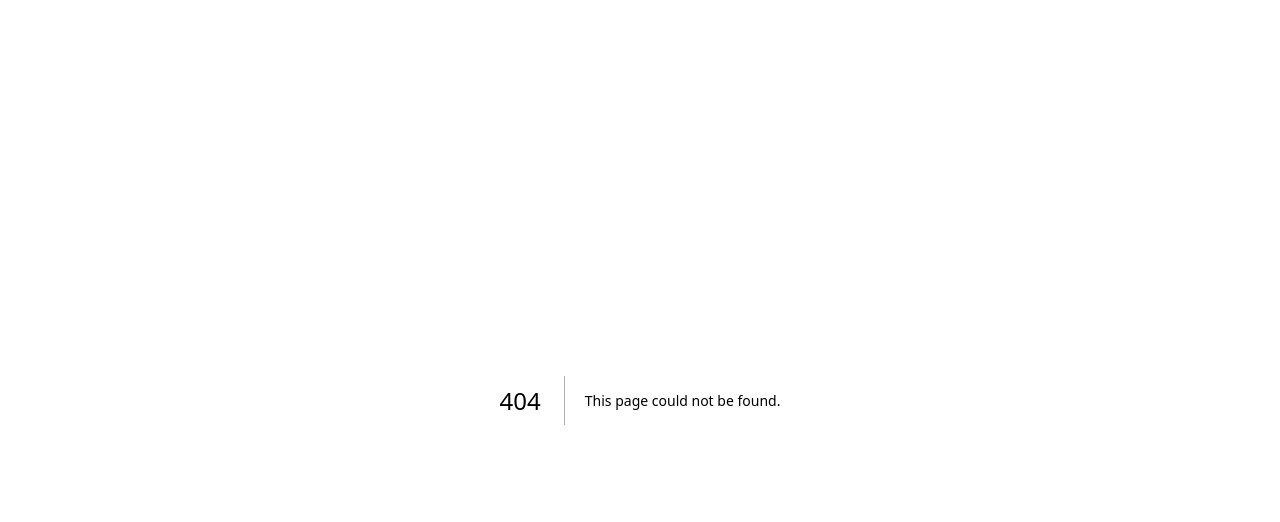
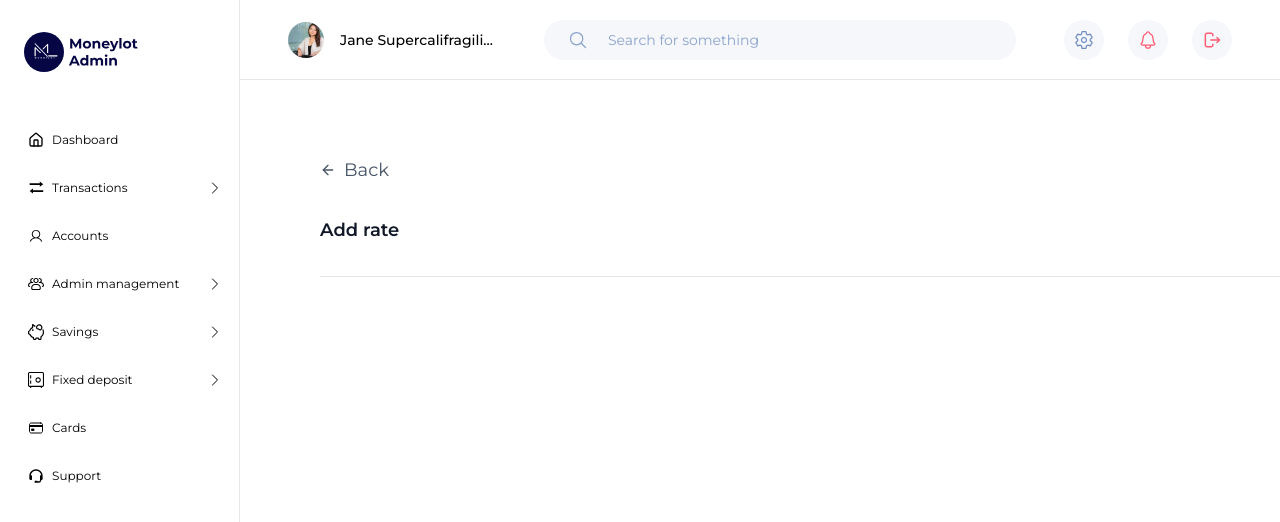
Before and after one commit to joshuaenahoro/moneylot-admin, a Next.js app: page /fixed-deposit-rates/add in a window 1280 px wide. Before the commit this address had no page. Shown: the top 522 px of the page. Built offline with nearby package versions, Linux system fonts and the light colour scheme.

Commit message:
init fixed deposit rates and add rate pages

```diff
--- /dev/null
+++ b/src/app/(dashboard)/fixed-deposit-rates/add/header.tsx
@@ -0,0 +1,12 @@
+import { BackButton } from '@/components/back-button';
+import { PageHeader } from '@/components/page';
+
+export function Header() {
+  return (
+    <header>
+      <BackButton />
+      <div className="h-8" />
+      <PageHeader heading="Add rate" variant="secondary" />
+    </header>
+  );
+}
--- /dev/null
+++ b/src/app/(dashboard)/fixed-deposit-rates/add/page.tsx
@@ -0,0 +1,17 @@
+import { SITE_NAME } from '@/constants';
+import { Metadata } from 'next';
+import { Header } from './header';
+import { PageWrapper } from '@/components/page';
+
+export const metadata: Metadata = {
+  title: `Add - Fixed Deposit Rates - ${SITE_NAME}`,
+  description: '',
+};
+
+export default function AddFixedDepositRatesPage() {
+  return (
+    <PageWrapper>
+      <Header />
+    </PageWrapper>
+  );
+}
--- /dev/null
+++ b/src/app/(dashboard)/fixed-deposit-rates/columns.tsx
@@ -0,0 +1,47 @@
+'use client';
+
+import { ColumnDef } from '@tanstack/react-table';
+import { Checkbox } from '@/components/checkbox';
+
+export type Rates = {
+  amount: {
+    min: number;
+    max: number;
+  };
+  rates: {
+    rate: number;
+    days: number;
+  }[];
+};
+
+export const columns: ColumnDef<Rates>[] = [
+  {
+    id: 'select',
+    header: ({ table }) => (
+      <Checkbox
+        checked={
+          table.getIsAllPageRowsSelected() ||
+          (table.getIsSomePageRowsSelected() && 'indeterminate')
+        }
+        onCheckedChange={(value) => table.toggleAllPageRowsSelected(!!value)}
+        aria-label="Select all"
+      />
+    ),
+    cell: ({ row }) => (
+      <Checkbox
+        checked={row.getIsSelected()}
+        onCheckedChange={(value) => row.toggleSelected(!!value)}
+        aria-label="Select row"
+      />
+    ),
+    enableSorting: false,
+    enableHiding: false,
+  },
+  {
+    id: 'amount',
+    header: 'Amount (min-max)',
+    cell: ({ row }) => {
+      return <div>{row.getValue('amount')}</div>;
+    },
+  },
+];
--- /dev/null
+++ b/src/app/(dashboard)/fixed-deposit-rates/header.tsx
@@ -0,0 +1,15 @@
+import { buttonVariants } from '@/components/button';
+import { Icon } from '@/components/icon';
+import { PageHeaderWithActionItem } from '@/components/page';
+import Link from 'next/link';
+
+export function Header() {
+  return (
+    <PageHeaderWithActionItem heading="Fixed Deposit Rates">
+      <Link href="/fixed-deposit-rates/add" className={buttonVariants()}>
+        <Icon name="plus" className="mr-2 h-6 w-6" />
+        Add rate
+      </Link>
+    </PageHeaderWithActionItem>
+  );
+}
--- a/src/app/(dashboard)/fixed-deposit-rates/page.tsx
+++ b/src/app/(dashboard)/fixed-deposit-rates/page.tsx
@@ -1,15 +1,25 @@
+import { PageWrapper } from '@/components/page';
 import { SITE_NAME } from '@/constants';
 import { Metadata } from 'next';
+import { Header } from './header';
+import { DataTable } from '@/components/data-table';
+import { columns, Rates } from './columns';
 
 export const metadata: Metadata = {
   title: `Fixed Deposit Rates - ${SITE_NAME}`,
   description: '',
 };
 
-export default function FixedDepositRatesPage() {
+async function getData(): Promise<Rates[]> {
+  return [];
+}
+
+export default async function FixedDepositRatesPage() {
+  const data = await getData();
   return (
-    <div>
-      <h1 className="sr-only">Fixed Deposit Rates</h1>
-    </div>
+    <PageWrapper>
+      <Header />
+      {/* <DataTable columns={columns} data={data} /> */}
+    </PageWrapper>
   );
 }
```
